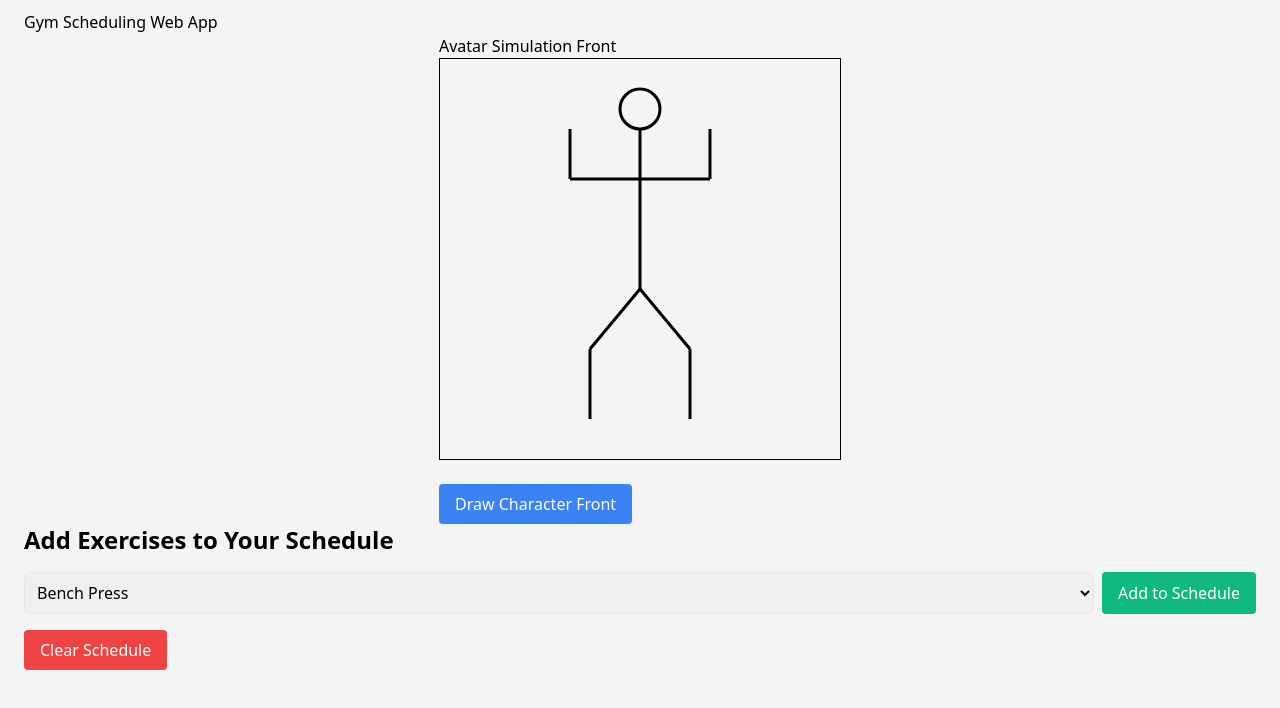
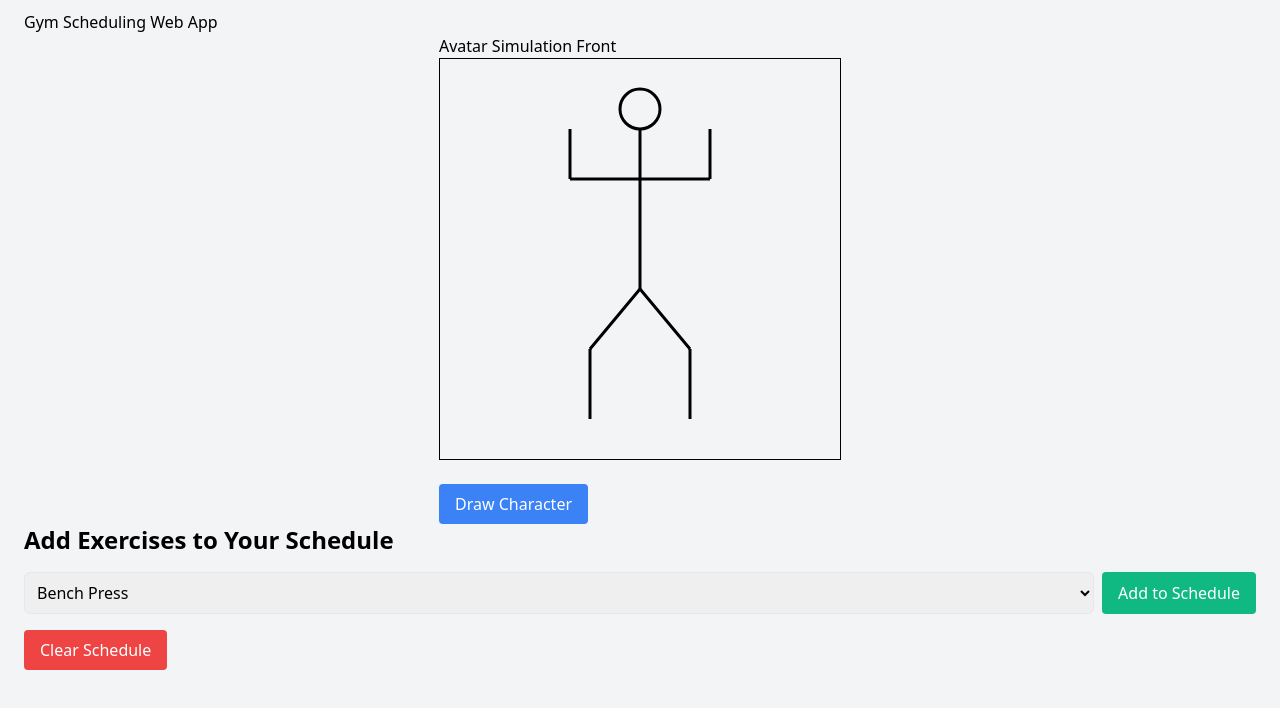
Before and after one commit to CSEN-174-W25/csen-174-gbcp, a website: page index.html in a window 1280 px wide. Shown: the part 950-1658 px from the top of the page. Drawn offline with nearby package versions, Linux system fonts and the light colour scheme.

Commit message:
removed front word

```diff
--- a/index.html
+++ b/index.html
@@ -369,7 +369,7 @@ function drawStickFigureOnLoad() {
             <h2>Avatar Simulation Front</h2>
             <canvas id="simulationCanvas" width="400" height="400" style="border:1px solid black;"></canvas>
             <br>
-            <button onclick="drawCharacter()" class="bg-blue-500 text-white px-4 py-2 rounded hover:bg-blue-600">Draw Character Front</button>
+            <button onclick="drawCharacter()" class="bg-blue-500 text-white px-4 py-2 rounded hover:bg-blue-600">Draw Character</button>
         </div>
     </section>
     <section id="exercise-selector">
```
